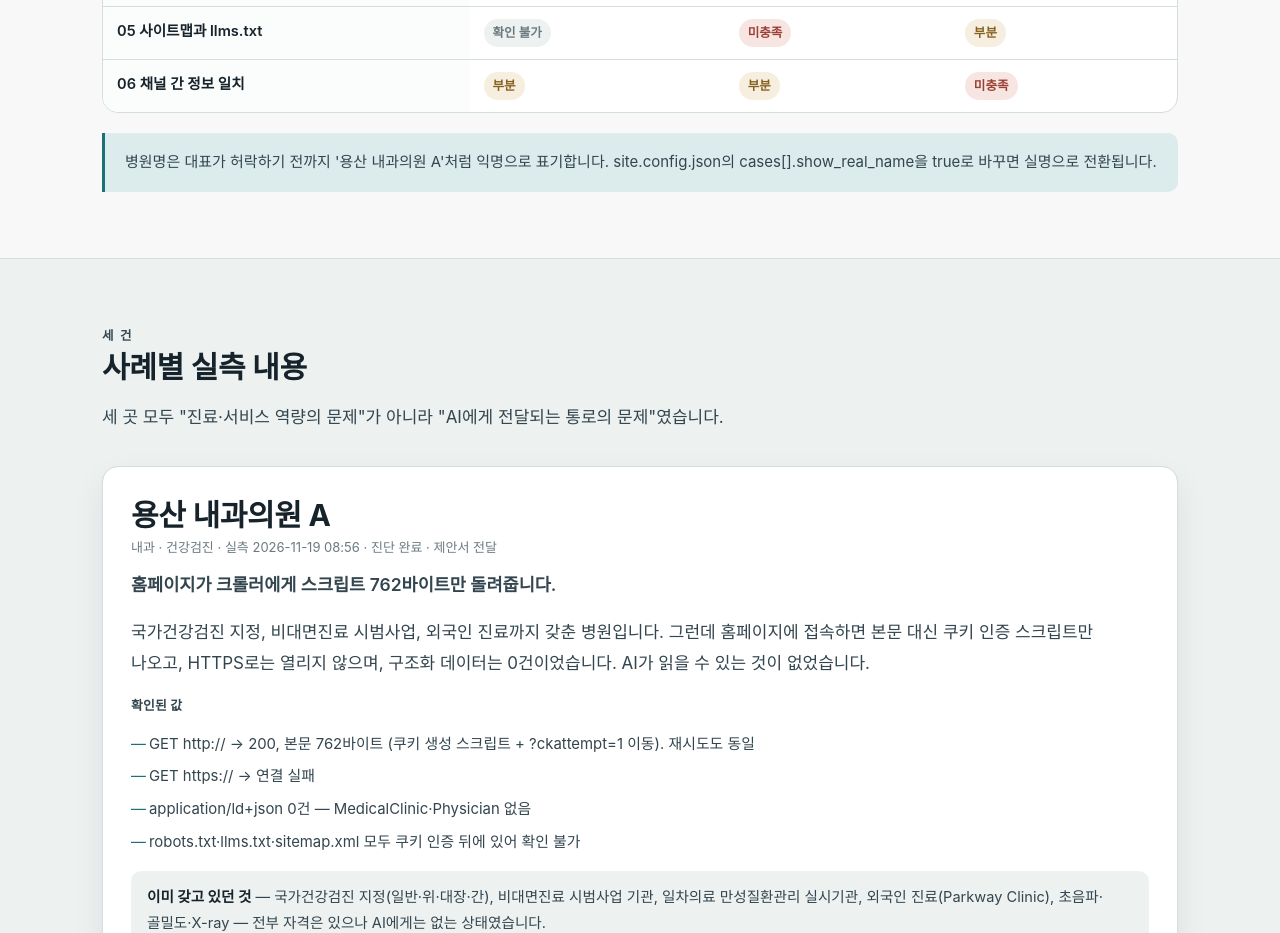
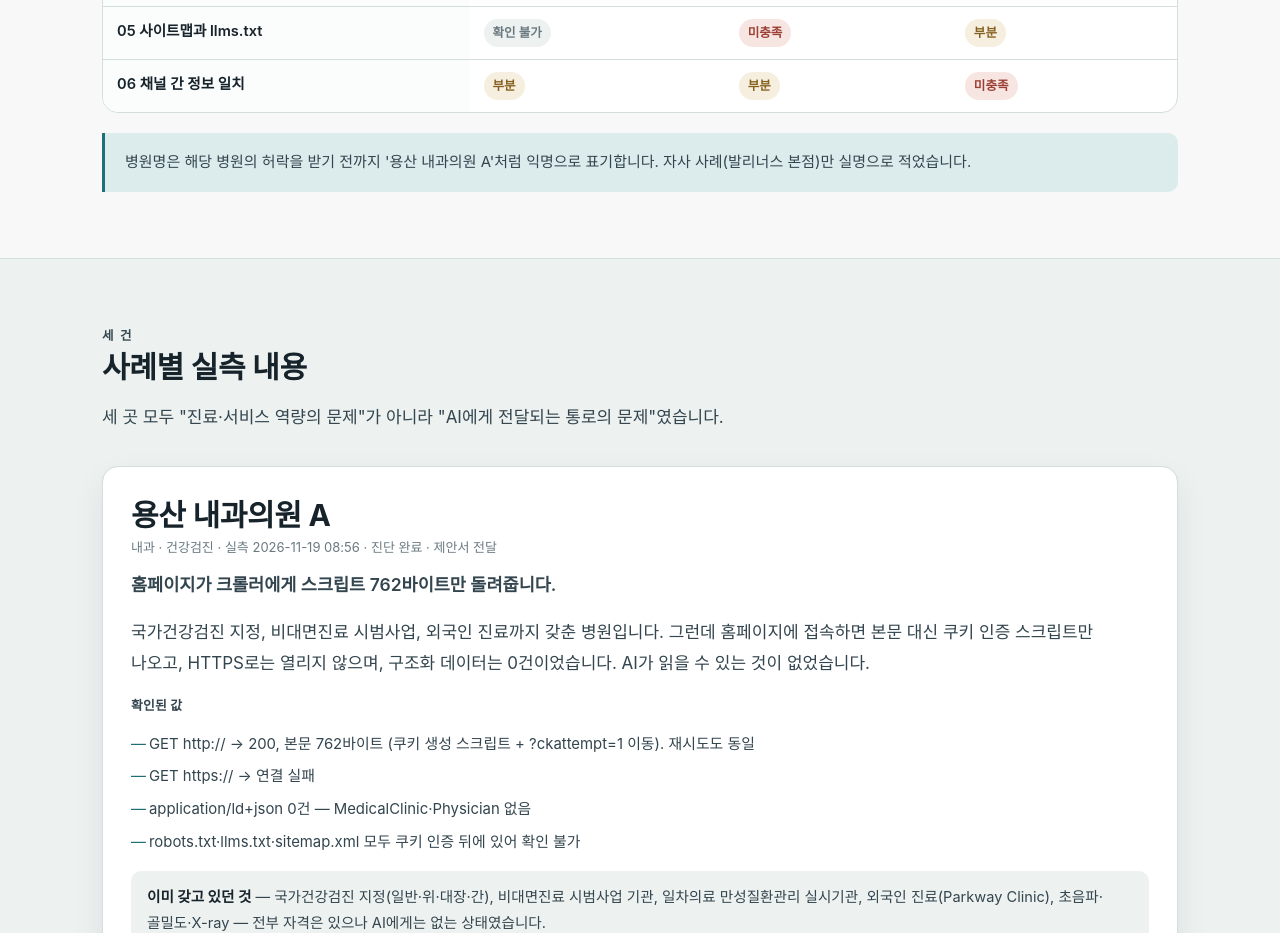
Before and after one commit to jpstudio5252-eng/balancewave-site, a plain HTML site: page cases/index.html in a window 1280 px wide. Shown: the part 980-1913 px from the top of the page. Drawn offline with Linux system fonts and the light colour scheme.

Commit message:
사례 익명 표기 문구에서 내부 설정 파일 참조 제거

```diff
--- a/cases/index.html
+++ b/cases/index.html
@@ -278,7 +278,7 @@
         <tbody><tr><th scope="row">01 자체 도메인</th><td><span class="status" data-state="부분">부분</span></td><td><span class="status" data-state="미충족">미충족</span></td><td><span class="status" data-state="부분">부분</span></td></tr><tr><th scope="row">02 AI 크롤러 정책</th><td><span class="status" data-state="확인 불가">확인 불가</span></td><td><span class="status" data-state="미충족">미충족</span></td><td><span class="status" data-state="부분">부분</span></td></tr><tr><th scope="row">03 본문 가독성</th><td><span class="status" data-state="미충족">미충족</span></td><td><span class="status" data-state="미충족">미충족</span></td><td><span class="status" data-state="부분">부분</span></td></tr><tr><th scope="row">04 구조화 데이터</th><td><span class="status" data-state="미충족">미충족</span></td><td><span class="status" data-state="미충족">미충족</span></td><td><span class="status" data-state="부분">부분</span></td></tr><tr><th scope="row">05 사이트맵과 llms.txt</th><td><span class="status" data-state="확인 불가">확인 불가</span></td><td><span class="status" data-state="미충족">미충족</span></td><td><span class="status" data-state="부분">부분</span></td></tr><tr><th scope="row">06 채널 간 정보 일치</th><td><span class="status" data-state="부분">부분</span></td><td><span class="status" data-state="부분">부분</span></td><td><span class="status" data-state="미충족">미충족</span></td></tr></tbody>
       </table>
     </div>
-    <div class="note">병원명은 대표가 허락하기 전까지 &#x27;용산 내과의원 A&#x27;처럼 익명으로 표기합니다. site.config.json의 cases[].show_real_name을 true로 바꾸면 실명으로 전환됩니다.</div>
+    <div class="note">병원명은 해당 병원의 허락을 받기 전까지 &#x27;용산 내과의원 A&#x27;처럼 익명으로 표기합니다. 자사 사례(발리너스 본점)만 실명으로 적었습니다.</div>
   </div>
 </section>
 
```
